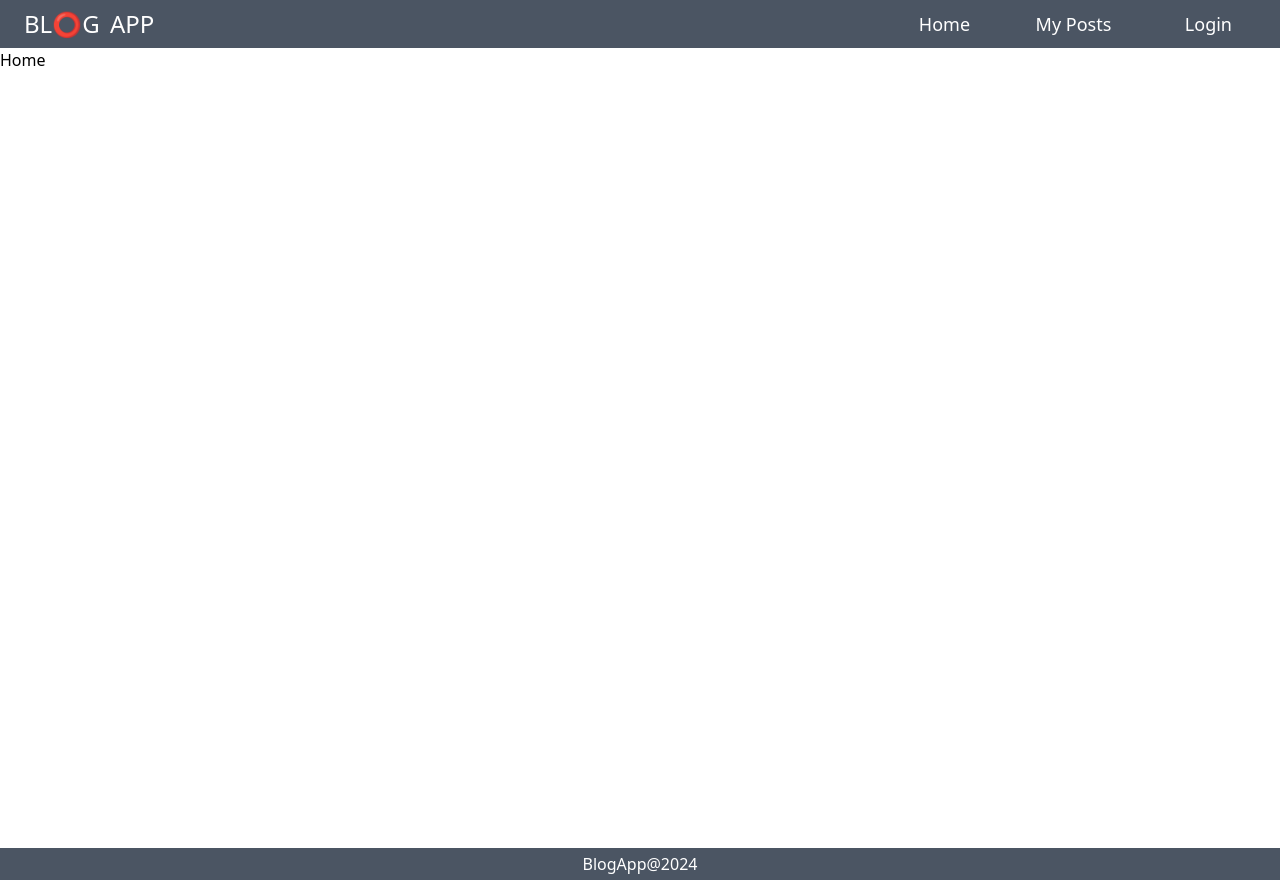
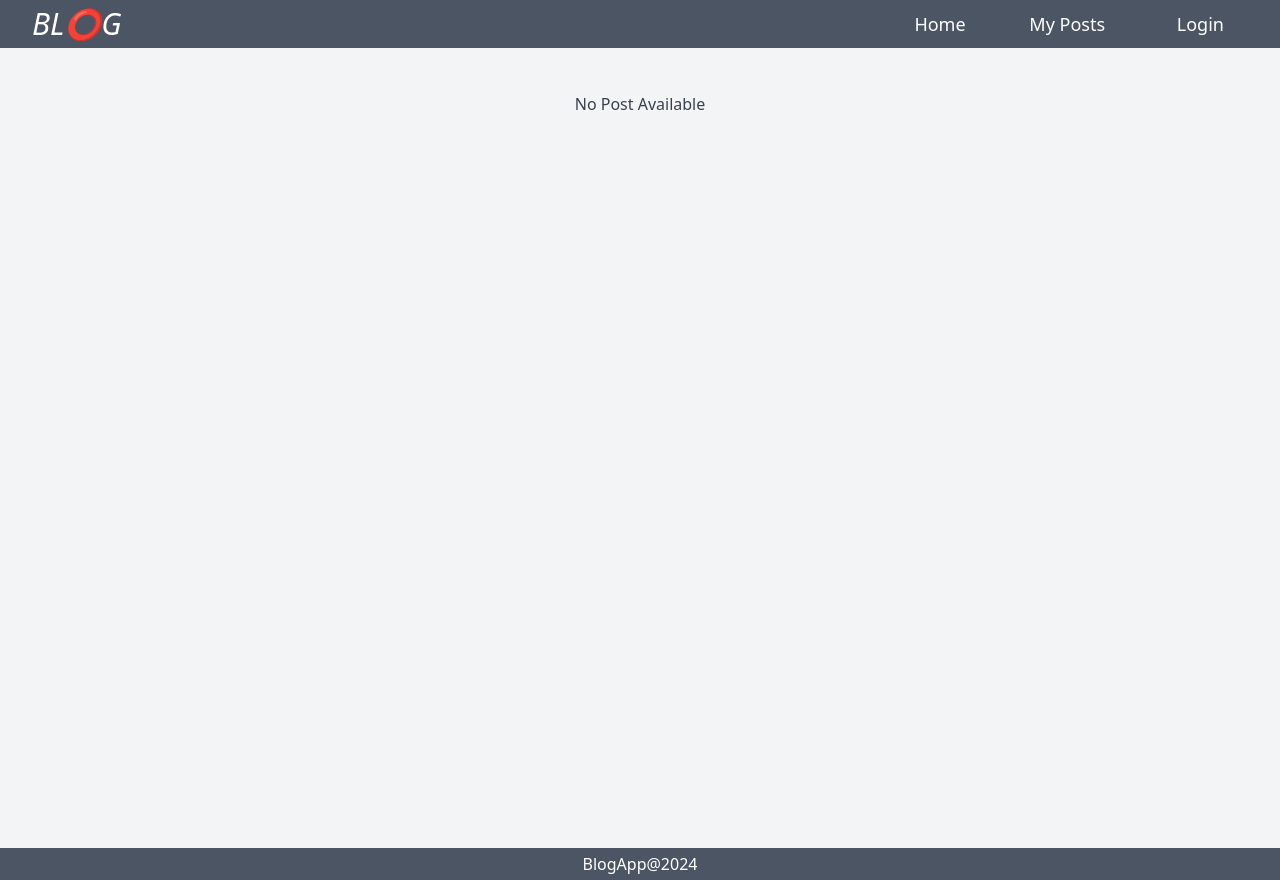
Before and after one commit to SUBHIN-TM/Blog-App-PFC, a React (Vite) app in the folder Front-End/: page / in a window 1280 px wide. Built offline with nearby package versions, Linux system fonts and the light colour scheme.

Commit message:
work completed

```diff
--- a/Front-End/package.json
+++ b/Front-End/package.json
@@ -14,10 +14,12 @@
     "@emotion/styled": "^11.11.5",
     "@mui/icons-material": "^5.15.21",
     "@mui/material": "^5.15.21",
+    "@reduxjs/toolkit": "^2.2.6",
     "axios": "^1.7.2",
     "react": "^18.2.0",
     "react-confirm-alert": "^3.0.6",
     "react-dom": "^18.2.0",
+    "react-redux": "^9.1.2",
     "react-router-dom": "^6.24.1",
     "react-toastify": "^10.0.5"
   },
--- a/Front-End/src/App.css
+++ b/Front-End/src/App.css
@@ -3,7 +3,7 @@ input{
 }
 
 .backgroundDiv{
-    /* background:linear-gradient(60deg, #ffffff9e, #bab1b1be) */
+    background:linear-gradient(60deg, #ffffff9e, #666363ac)
 }
 
 .modal-overlay {
--- a/Front-End/src/Components/Home.jsx
+++ b/Front-End/src/Components/Home.jsx
@@ -1,8 +1,73 @@
+import { useDispatch, useSelector } from "react-redux"
+import { fetchDetails } from "../redux/blogAppReducer"
+import { useEffect } from "react"
+import { ToastContainer, toast } from "react-toastify";
+import "react-toastify/dist/ReactToastify.css";
+import axios from "axios";
+import { URL } from "../constants/links";
+
+
 const Home = () => {
+  const allBlogs = useSelector((store) => store.BlogAppDataBase.blogPosts)
+  const dispath = useDispatch()
+
+  useEffect(() => {
+    fetchAll()
+  }, [])
+
+  const fetchAll = async () => {
+    try {
+      const response = await axios.get(`${URL}`)
+      if (response) {
+        // console.log(response.data.allPosts);
+        dispath(fetchDetails(response.data.allPosts))
+      }
+
+    } catch (error) {
+      console.error(error);
+      toast.error('An error occurred during Fetching all posts. Please try again.');
+    }
+  }
+
+  // console.log("redux", allBlogs);
+
+  const formatUserName=(userName)=>{
+    if(userName){
+      return userName?.charAt(0).toUpperCase() + userName.slice(1).toLowerCase();
+    }
+
+  }
+
   return (
-   <div className="min-h-screen">
-    Home
-   </div>
+    <div className="min-h-screen">
+
+      <div className="min-h-screen bg-gray-100 py-8">
+        <div className="max-w-4xl mx-auto">
+          {allBlogs ? (
+            allBlogs?.map((data) => (
+              <div key={data._id} className="mb-6 ">
+                <div className="bg-white rounded-lg shadow-md p-6">
+                  <div className="flex items-center mb-4">
+                    <div className="bg-gray-600 text-white rounded-full w-10 h-10 flex items-center justify-center">
+                      {data?.userRef?.userName?.charAt(0).toUpperCase()}
+                    </div>
+                    <div className="ml-3">
+                      <h3 className="text-lg font-semibold text-gray-600">{formatUserName(data?.userRef?.userName)}</h3>
+                      <p className="text-gray-500 text-sm">{new Date(data.createdAt).toLocaleDateString()}</p>
+                    </div>
+                  </div>
+                  <h2 className="ml-1 text-2xl font-bold text-gray-800 underline mb-4">{data.title}</h2>
+                  <div className="ml-1 text-gray-700 italic">{data.content}</div>
+                </div>
+              </div>
+            ))
+          ) : (
+            <div className="text-center text-gray-700 p-3">No Post Available</div>
+          )}
+        </div>
+      </div>
+      <ToastContainer />
+    </div>
   )
 }
 
--- a/Front-End/src/Components/Navbar.jsx
+++ b/Front-End/src/Components/Navbar.jsx
@@ -1,4 +1,4 @@
-import  { useEffect, useState } from 'react'
+import { useEffect, useState } from 'react'
 import { useNavigate } from 'react-router-dom'
 
 
@@ -21,12 +21,12 @@ const Navbar = () => {
   }
 
   return (
-    <div>
-        <nav className='h-12 bg-gray-600 text-white flex justify-between items-center '>
-        <h1 className='hover:text-black sm:w-7/12  xl:w-8/12 text-2xl sm:px-6  px-2'>BL⭕G  <span className='ml-1'>APP</span></h1>
-        <button className='hover:text-black text-lg font-medium' onClick={()=>navigate('/')}>Home</button>
-        <button className='hover:text-black text-lg font-medium' onClick={()=>navigate('/myPosts')}>My Posts</button>
-        {isLogined ? (<button className=  'text-lg font-medium hover:text-black px-2 sm:mr-10' onClick={logout}>Logout</button>) : (<button className='px-2 sm:mr-10 text-lg font-medium hover:text-black' onClick={()=>navigate('/login')}>Login</button>)}
+    <div className=''>
+      <nav className='h-12 p-2  bg-gray-600 text-white flex justify-between items-center '>
+        <h1 className='hover:text-red-500 sm:w-7/12  xl:w-8/12 sm:text-3xl text-lg sm:px-6  px-2 cursor-pointer italic' onClick={() => navigate('/')}>BL⭕G  <span className='ml-1'></span></h1>
+        <button className=' hover:text-black sm:text-lg sm:font-medium' onClick={() => navigate('/')}>Home</button>
+        <button className='hover:text-black sm:text-lg sm:font-medium' onClick={() => navigate('/myPosts')}>My Posts</button>
+        {isLogined ? (<button className='sm:text-lg sm:font-medium hover:text-black px-2 sm:mr-10' onClick={logout}>Logout</button>) : (<button className='px-2 sm:mr-10 sm:text-lg sm:font-medium hover:text-black' onClick={() => navigate('/login')}>Login</button>)}
       </nav>
     </div>
   )
--- /dev/null
+++ b/Front-End/src/redux/appStore.js
@@ -0,0 +1,11 @@
+import { configureStore } from "@reduxjs/toolkit";
+import blogAppReducer from "./blogAppReducer";
+
+
+const appStore=configureStore({
+    reducer:{
+        BlogAppDataBase:blogAppReducer,
+    }
+})
+
+export default appStore
--- /dev/null
+++ b/Front-End/src/redux/blogAppReducer.js
@@ -0,0 +1,16 @@
+import { createSlice } from "@reduxjs/toolkit";
+
+const blogReducer = createSlice({
+    name:'BlogAppDataBase',
+    initialState:{
+        blogPosts:[{}],
+    },
+    reducers:{
+        fetchDetails:(state,action) =>{
+            state.blogPosts=action.payload
+        }
+    }
+})
+
+export const {fetchDetails}=blogReducer.actions;
+export default blogReducer.reducer
```
Also changed, not shown: Front-End/src/App.jsx (+7 -3 lines), 1 other file (tests, documents, lock files or other folders). Lines whose indentation alone changed are shown as unchanged.
